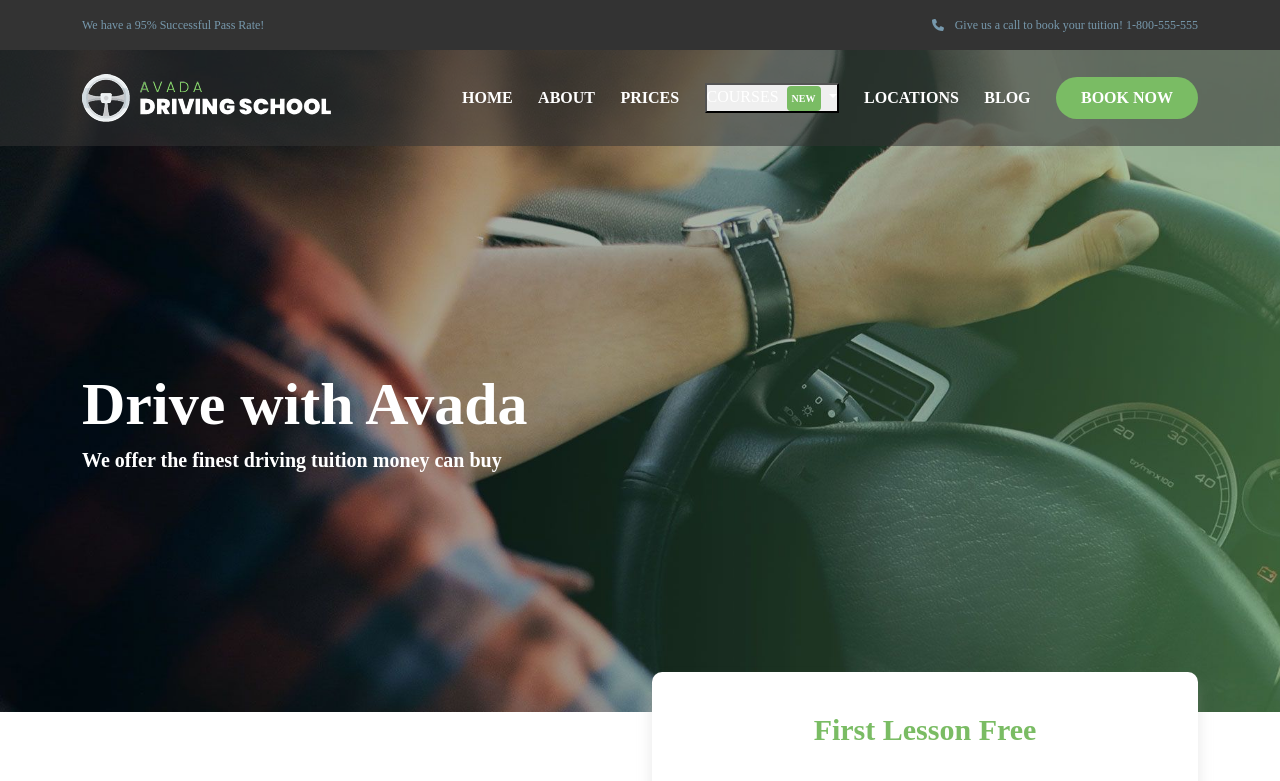
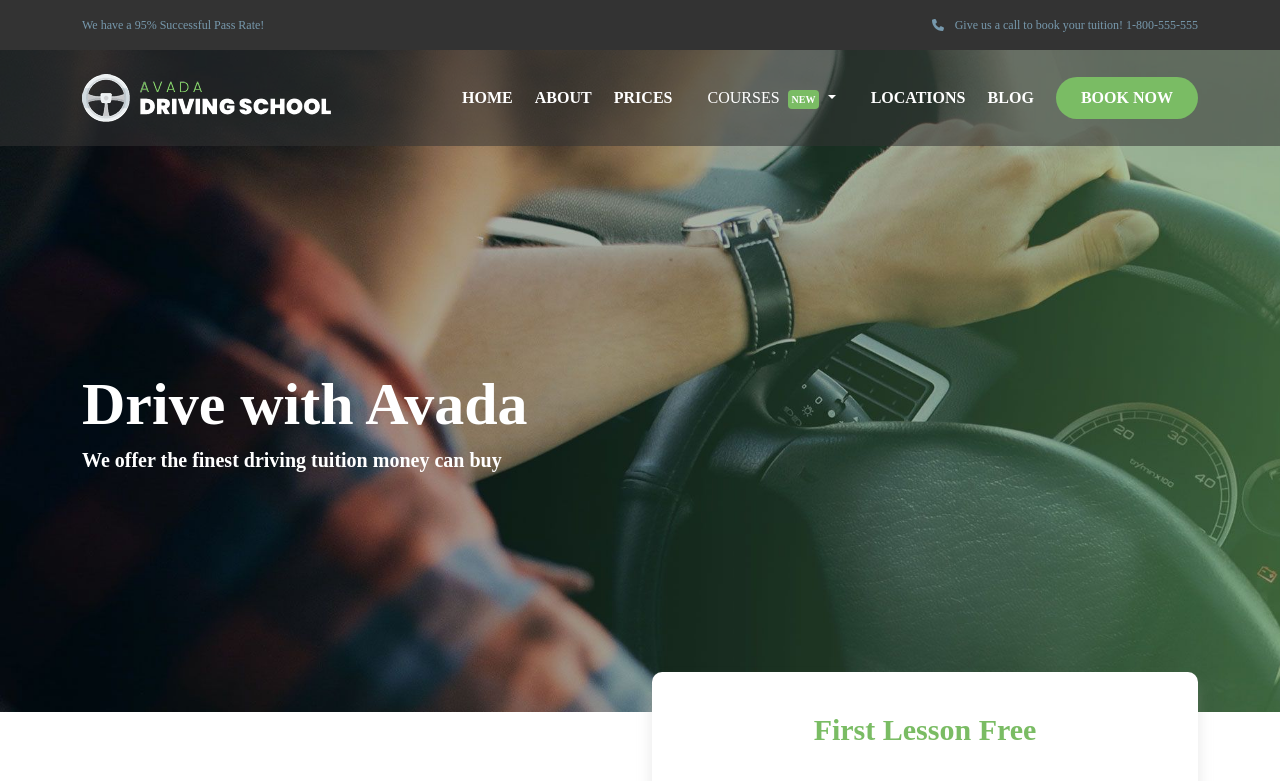
Before and after one commit to MiriamPecora/proj-html-vuejs, a Vue app: page / in a window 1280 px wide. Shown: the top 781 px of the page. Built offline with nearby package versions, Linux system fonts and the light colour scheme; a small style sheet from the web is missing.

Commit message:
[FIX] fix nav

```diff
--- a/src/components/AppHeader.vue
+++ b/src/components/AppHeader.vue
@@ -82,9 +82,9 @@ export default {
             <div>ABOUT</div>
             <div>PRICES</div>
             <div>
-              <button class="dropdown-toggle text-uppercase" data-bs-toggle="dropdown" aria-expanded="false">
+              <button class="btn dropdown-toggle text-uppercase" data-bs-toggle="dropdown" aria-expanded="false">
                 COURSES
-                <span class="rounded-1 p-1 mx-1 btn span-nav bg-new fw-semibold text-white">NEW</span>
+                <span class="rounded-1 p-1 mx-1 span-nav bg-new fw-semibold text-white">NEW</span>
               </button>
               <ul class="dropdown-menu dropdown-menu-dark">
                 <li><a class="dropdown-item" href="#">Intensive</a></li>
```
